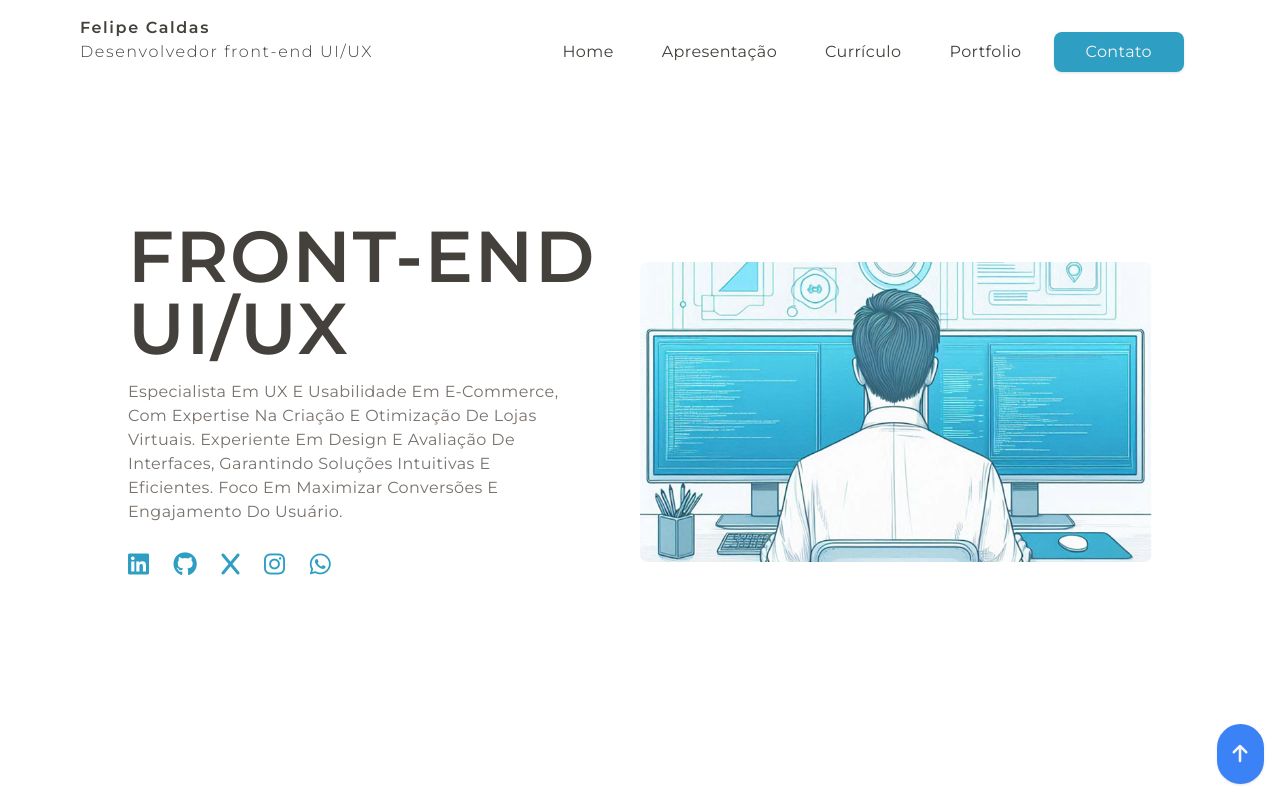
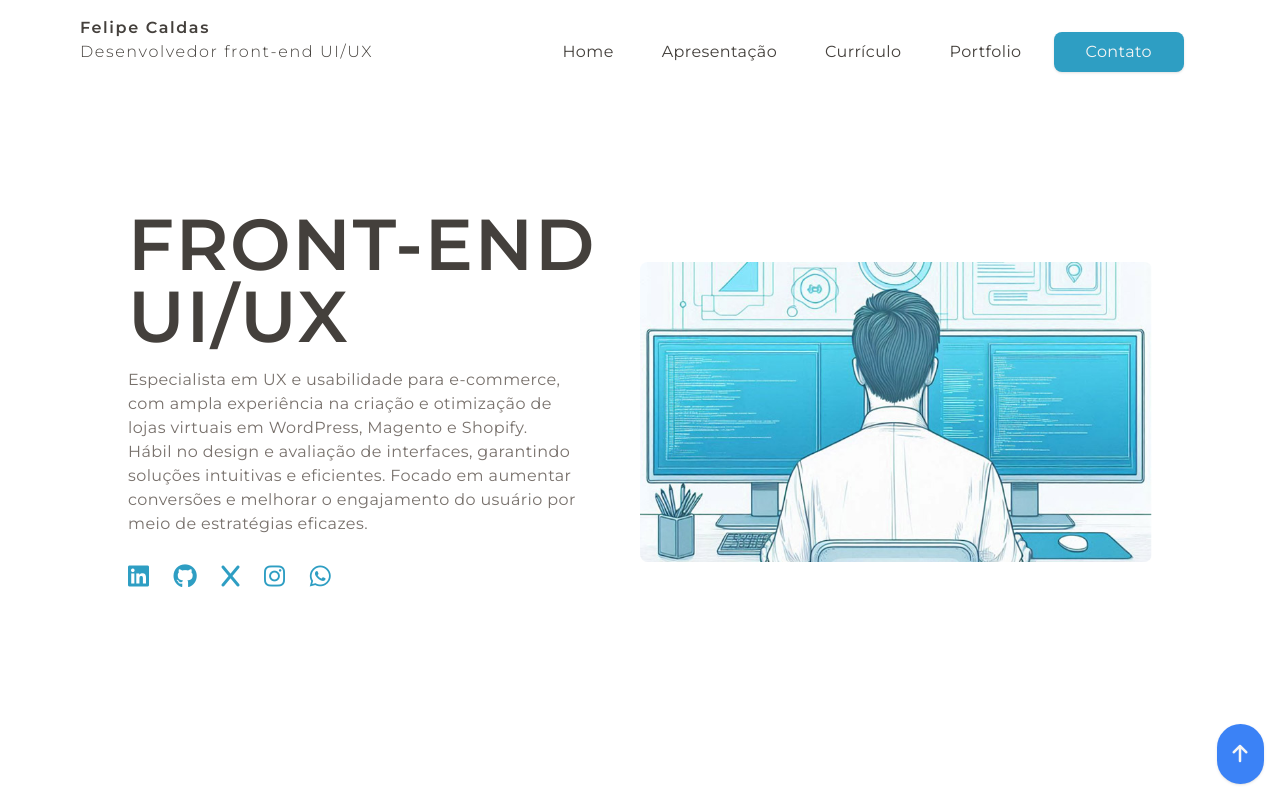
Before and after one commit to felipecm37/port2025, a Vue app: page / in a window 1280 px wide. Shown: the top 800 px of the page. Built offline with nearby package versions, Linux system fonts and the light colour scheme.

Commit message:
Add files via upload

```diff
--- a/src/sections/MainSection.vue
+++ b/src/sections/MainSection.vue
@@ -7,10 +7,12 @@
 			<h3 class="uppercase text-4xl sm:text-5xl xl:text-7xl mb-4 font-semibold">
 				front-end UI/UX
 			</h3>
-			<p class="capitalize text-stone-500 max-w-md mx-auto md:mx-0">
-				Especialista em UX e usabilidade em e-commerce, com expertise na criação e otimização de lojas virtuais.
-				Experiente em design e avaliação de interfaces, garantindo soluções intuitivas e eficientes. Foco em
-				maximizar conversões e engajamento do usuário. </p>
+			<p class="text-stone-500 max-w-md mx-auto md:mx-0">
+				Especialista em UX e usabilidade para e-commerce, com ampla experiência na criação e otimização de lojas
+				virtuais em WordPress, Magento e Shopify. Hábil no design e avaliação de interfaces, garantindo soluções
+				intuitivas e eficientes. Focado em aumentar conversões e melhorar o engajamento do usuário por meio de
+				estratégias eficazes.
+			</p>
 			<!-- Main text end -->
 
 			<!-- Social links start -->
```
